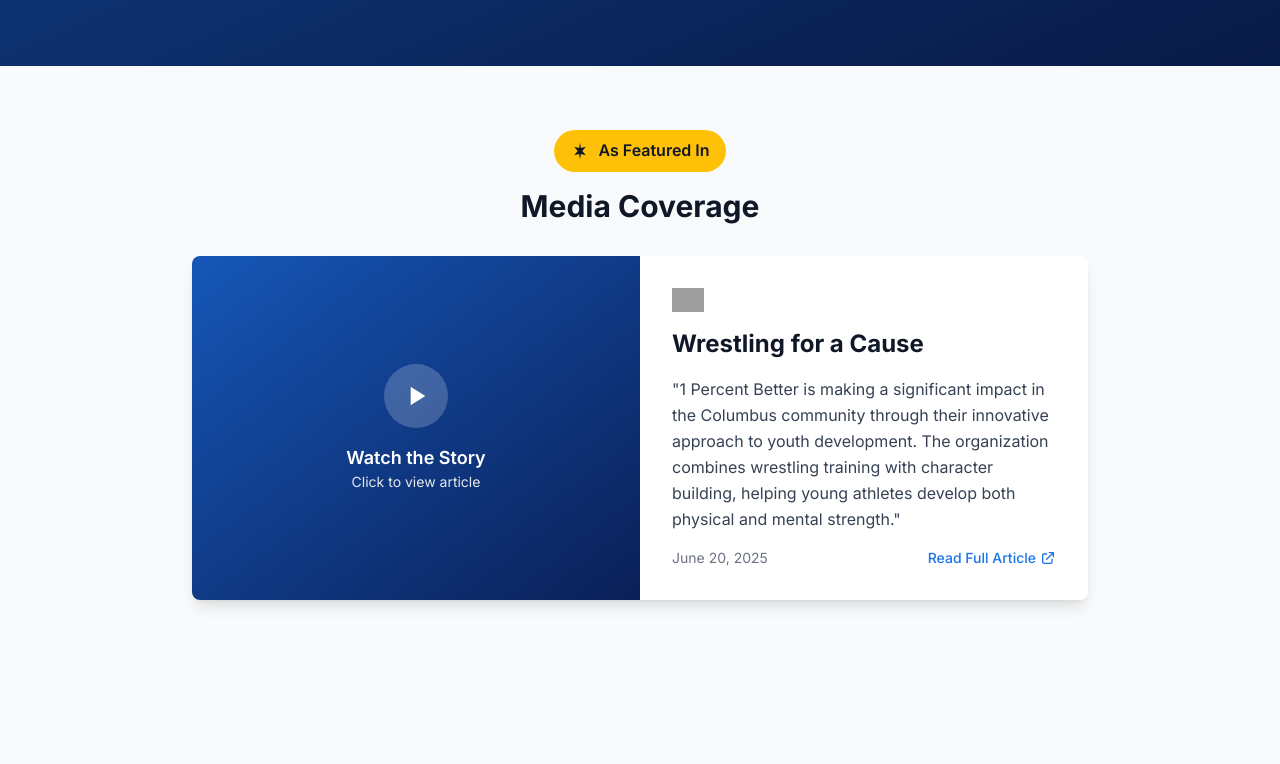
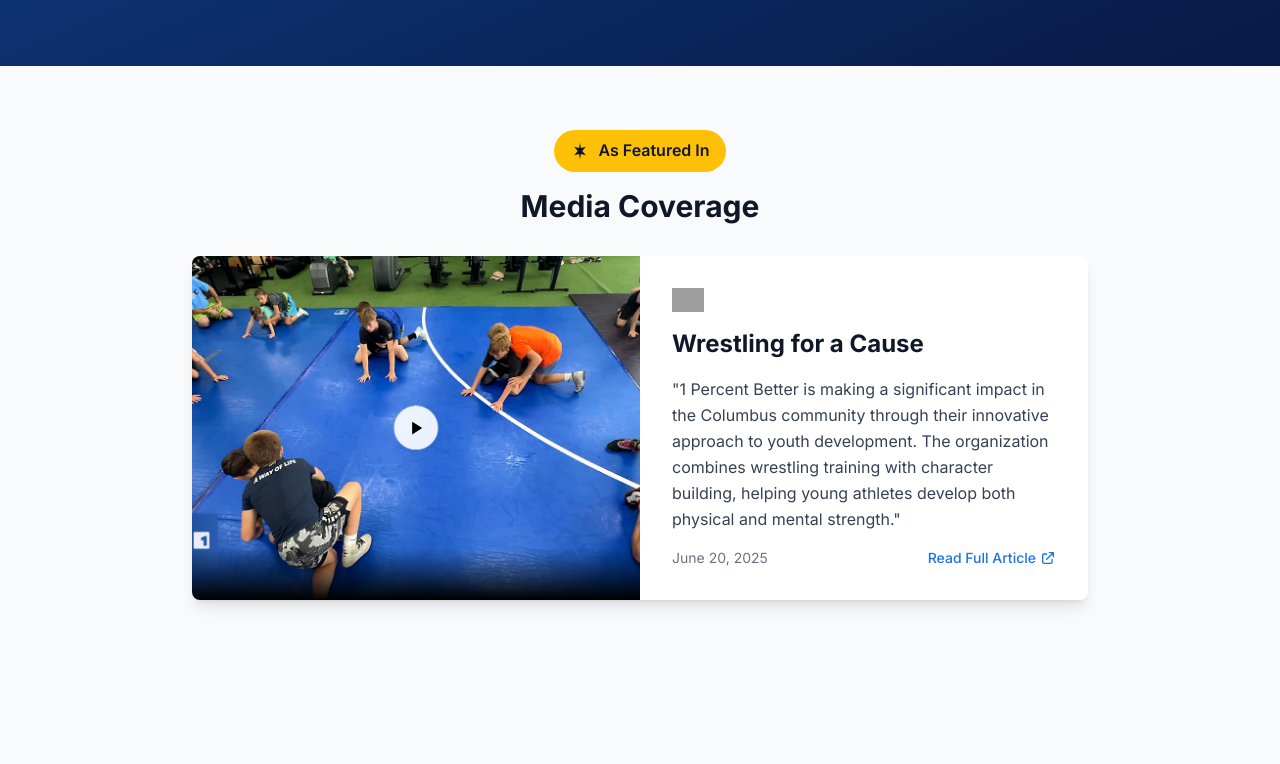
Before and after one commit to cquehl/1percentbetter, a React (Vite) app: page / in a window 1280 px wide. Shown: the part 572-1336 px from the top of the page. Built offline with nearby package versions, Linux system fonts and the light colour scheme; grey boxes are pictures that could not be loaded.

Commit message:
Update/fix copy (#8)
* media coverage

* added article

---------

Co-authored-by: CJQ <cjq@CJQs-MacBook-Pro.local>

```diff
--- a/src/pages/Home.tsx
+++ b/src/pages/Home.tsx
@@ -56,9 +56,15 @@
             >
               {/* Article Preview Card */}
               <div className="md:flex">
-                {/* Image/Video Placeholder */}
-                <div className="md:w-1/2 bg-gradient-to-br from-primary-600 to-primary-800 flex items-center justify-center min-h-[300px]">
-                  <div className="text-center text-white p-8">
+                {/* Article Video Thumbnail */}
+                <div className="md:w-1/2 relative min-h-[300px] overflow-hidden">
+                  <img
+                    src="/images/Wrestling for a cause.png"
+                    alt="Youth wrestlers training at 1 Percent Better - Spectrum News 1 coverage"
+                    className="w-full h-full object-cover"
+                  />
+                  <div className="absolute inset-0 bg-black/20 flex items-center justify-center opacity-0 hover:opacity-100 transition-opacity duration-300">
+                    <div className="text-center text-white">
                       <div className="w-16 h-16 bg-white/20 rounded-full flex items-center justify-center mx-auto mb-4">
                         <svg className="w-8 h-8" fill="currentColor" viewBox="0 0 24 24">
                           <path d="M8 5v14l11-7z"/>
@@ -66,6 +72,7 @@
                       </div>
                       <p className="text-lg font-semibold">Watch the Story</p>
                       <p className="text-sm text-gray-200">Click to view article</p>
+                    </div>
                   </div>
                 </div>
 
```
Also changed, not shown: public/images/Wrestling for a cause.png (added). Lines whose indentation alone changed are shown as unchanged.
